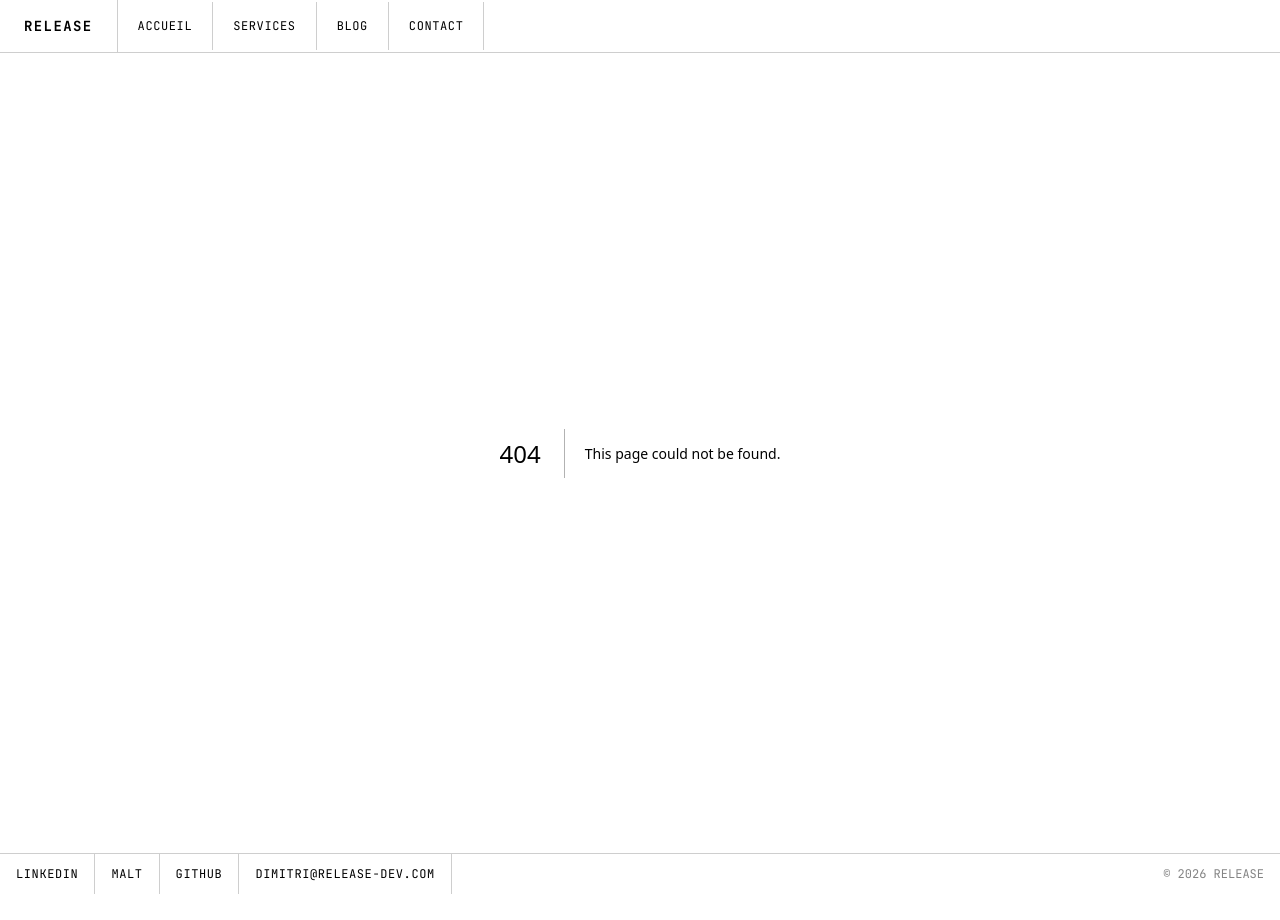
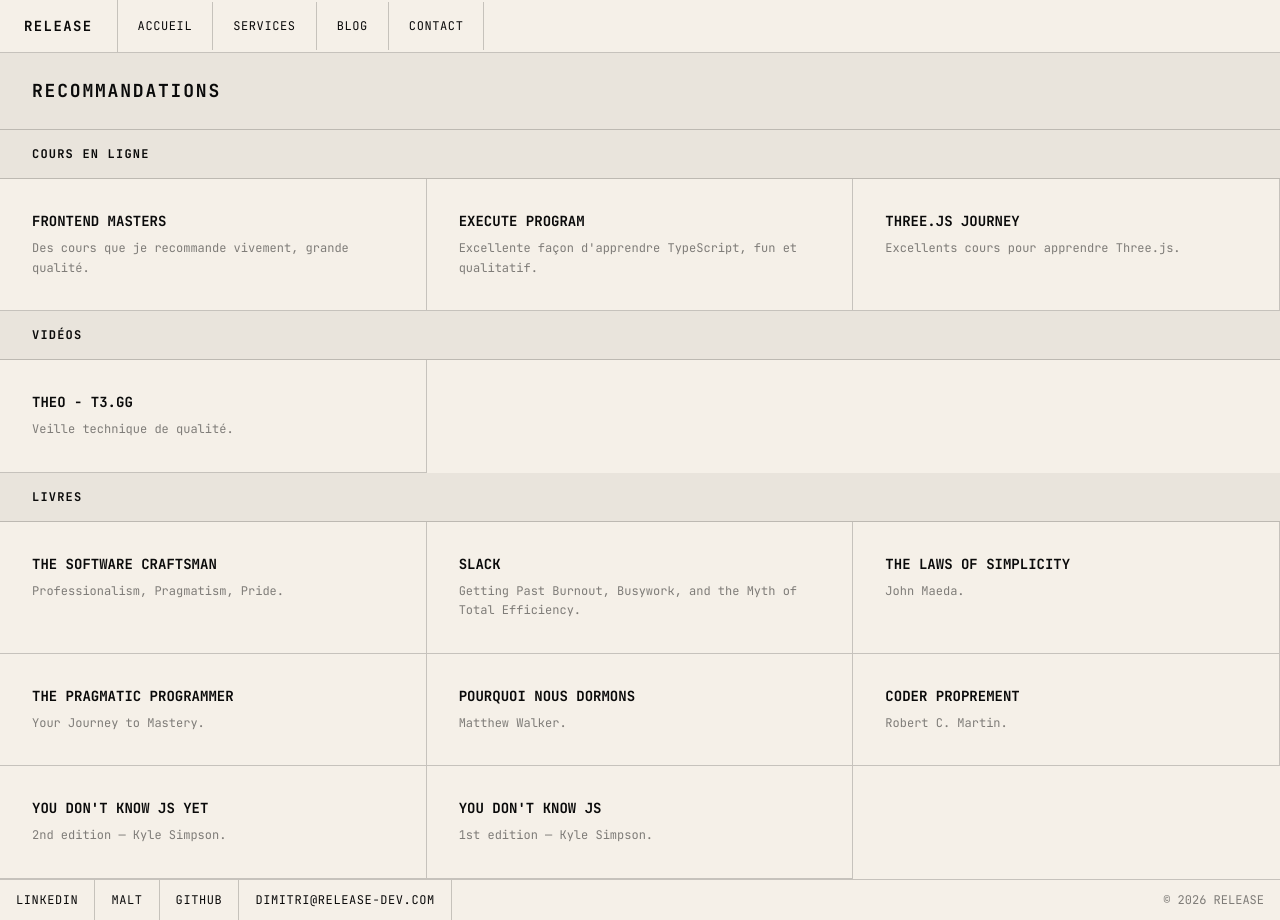
Before and after one commit to dimitri-bourreau/release-dev, a Next.js app: page /recommandations in a window 1280 px wide. Before the commit this address had no page. Before the commit the page ends 894 px from the top, so only its background shows below. Built offline with nearby package versions, Linux system fonts and the light colour scheme.

Commit message:
feat: recommandations page + set grey background to titles

```diff
--- a/src/app/blog/page.tsx
+++ b/src/app/blog/page.tsx
@@ -27,7 +27,7 @@
 export default function BlogPage() {
   return (
     <>
-      <h1 className="border-border border-b px-8 py-6 text-lg font-bold tracking-widest uppercase">
+      <h1 className="border-border bg-fg/5 border-b px-8 py-6 text-lg font-bold tracking-widest uppercase">
         Blog
       </h1>
       <div className="grid md:grid-cols-2 lg:grid-cols-3">
--- /dev/null
+++ b/src/app/recommandations/page.tsx
@@ -0,0 +1,113 @@
+import { type Metadata } from 'next'
+
+export const metadata: Metadata = { title: 'Recommandations' }
+
+const courses = [
+  {
+    title: 'Frontend Masters',
+    url: 'https://frontendmasters.com',
+    desc: 'Des cours que je recommande vivement, grande qualité.',
+  },
+  {
+    title: 'Execute Program',
+    url: 'https://www.executeprogram.com',
+    desc: "Excellente façon d'apprendre TypeScript, fun et qualitatif.",
+  },
+  {
+    title: 'Three.js Journey',
+    url: 'https://threejs-journey.com',
+    desc: 'Excellents cours pour apprendre Three.js.',
+  },
+]
+
+const videos = [
+  {
+    title: 'Theo - t3.gg',
+    url: 'https://www.youtube.com/@t3dotgg',
+    desc: 'Veille technique de qualité.',
+  },
+]
+
+const books = [
+  {
+    title: 'The Software Craftsman',
+    url: 'https://amzn.eu/d/0ceOdvMT',
+    desc: 'Professionalism, Pragmatism, Pride.',
+  },
+  {
+    title: 'Slack',
+    url: 'https://amzn.eu/d/00hYRaZR',
+    desc: 'Getting Past Burnout, Busywork, and the Myth of Total Efficiency.',
+  },
+  {
+    title: 'The Laws of Simplicity',
+    url: 'https://amzn.eu/d/0aHotSAa',
+    desc: 'John Maeda.',
+  },
+  {
+    title: 'The Pragmatic Programmer',
+    url: 'https://amzn.eu/d/0gG0YxwC',
+    desc: 'Your Journey to Mastery.',
+  },
+  {
+    title: 'Pourquoi nous dormons',
+    url: 'https://www.amazon.fr/dp/B07GQBSSZF',
+    desc: 'Matthew Walker.',
+  },
+  {
+    title: 'Coder proprement',
+    url: 'https://amzn.eu/d/022zSEqr',
+    desc: 'Robert C. Martin.',
+  },
+  {
+    title: "You Don't Know JS Yet",
+    url: 'https://github.com/getify/You-Dont-Know-JS',
+    desc: '2nd edition — Kyle Simpson.',
+  },
+  {
+    title: "You Don't Know JS",
+    url: 'https://github.com/getify/You-Dont-Know-JS/blob/1st-ed/README.md',
+    desc: '1st edition — Kyle Simpson.',
+  },
+]
+
+type Item = { title: string; url: string; desc: string }
+
+function Section({ title, items }: { title: string; items: Item[] }) {
+  return (
+    <section>
+      <h2 className="border-border bg-fg/5 border-b px-8 py-4 text-xs font-bold tracking-widest uppercase">
+        {title}
+      </h2>
+      <div className="grid md:grid-cols-2 lg:grid-cols-3">
+        {items.map((item) => (
+          <a
+            key={item.url}
+            href={item.url}
+            target="_blank"
+            rel="noopener noreferrer"
+            className="border-border hover:bg-fg hover:text-bg group block cursor-pointer border-b border-r p-8 transition-colors"
+          >
+            <h3 className="mb-2 text-sm font-bold uppercase">{item.title}</h3>
+            <p className="text-muted group-hover:text-bg text-xs leading-relaxed">
+              {item.desc}
+            </p>
+          </a>
+        ))}
+      </div>
+    </section>
+  )
+}
+
+export default function RecommandationsPage() {
+  return (
+    <>
+      <h1 className="border-border bg-fg/5 border-b px-8 py-6 text-lg font-bold tracking-widest uppercase">
+        Recommandations
+      </h1>
+      <Section title="Cours en ligne" items={courses} />
+      <Section title="Vidéos" items={videos} />
+      <Section title="Livres" items={books} />
+    </>
+  )
+}
--- a/src/app/services/page.tsx
+++ b/src/app/services/page.tsx
@@ -28,7 +28,7 @@
 export default function ServicesPage() {
   return (
     <>
-      <h1 className="border-border border-b px-8 py-6 text-lg font-bold tracking-widest uppercase">
+      <h1 className="border-border bg-fg/5 border-b px-8 py-6 text-lg font-bold tracking-widest uppercase">
         Services
       </h1>
       <div className="grid md:grid-cols-2">
--- a/src/components/sections/approach.component.tsx
+++ b/src/components/sections/approach.component.tsx
@@ -20,7 +20,7 @@
 export function ApproachSection() {
   return (
     <section>
-      <h2 className="border-border border-b px-8 py-4 text-xs font-bold tracking-widest uppercase">
+      <h2 className="border-border bg-fg/5 border-b px-8 py-4 text-xs font-bold tracking-widest uppercase">
         Comment je travaille
       </h2>
       <div className="grid md:grid-cols-2 lg:grid-cols-4">
--- a/src/components/sections/testimonials.component.tsx
+++ b/src/components/sections/testimonials.component.tsx
@@ -40,7 +40,7 @@
 export function TestimonialsSection() {
   return (
     <section className="border-border border-b">
-      <h2 className="border-border border-b px-8 py-4 text-xs font-bold tracking-widest uppercase">
+      <h2 className="border-border bg-fg/5 border-b px-8 py-4 text-xs font-bold tracking-widest uppercase">
         Témoignages
       </h2>
       <div className="grid md:grid-cols-2 lg:grid-cols-3">
```
